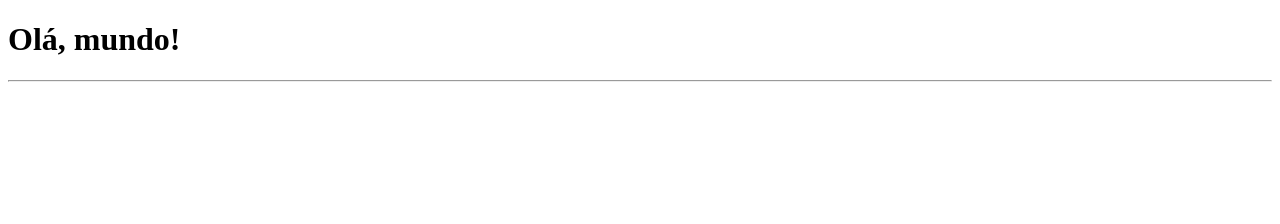
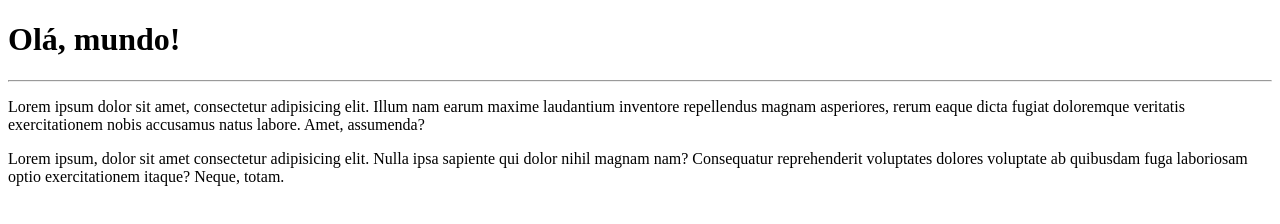
Before and after one commit to HeitorSC/Ola_Mundo, a plain HTML site: page site_exemplo/index.html in a window 1280 px wide. Drawn offline with Linux system fonts and the light colour scheme.

Commit message:
Adicionei o 2º p

```diff
--- a/site_exemplo/index.html
+++ b/site_exemplo/index.html
@@ -11,7 +11,13 @@
 <body>
     <h1>Olá, mundo!</h1>
     <hr>
+    <p>Lorem ipsum dolor sit amet, consectetur adipisicing elit. Illum nam earum maxime laudantium inventore repellendus
+        magnam asperiores, rerum eaque dicta fugiat doloremque veritatis exercitationem nobis accusamus natus labore.
+        Amet, assumenda?</p>
 
+    <p>Lorem ipsum, dolor sit amet consectetur adipisicing elit. Nulla ipsa sapiente qui dolor nihil magnam nam?
+        Consequatur reprehenderit voluptates dolores voluptate ab quibusdam fuga laboriosam optio exercitationem itaque?
+        Neque, totam.</p>
 </body>
 
 </html>
```
